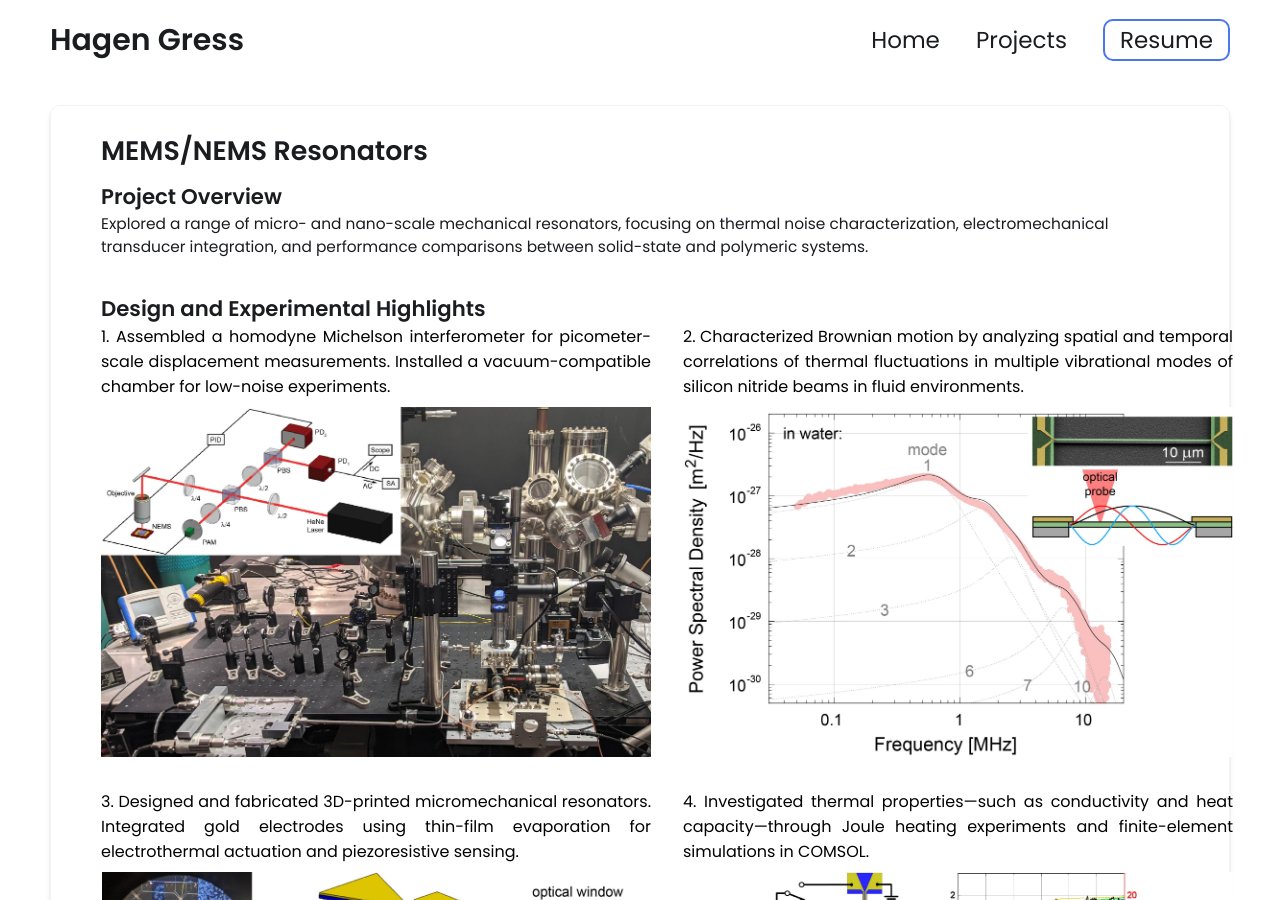
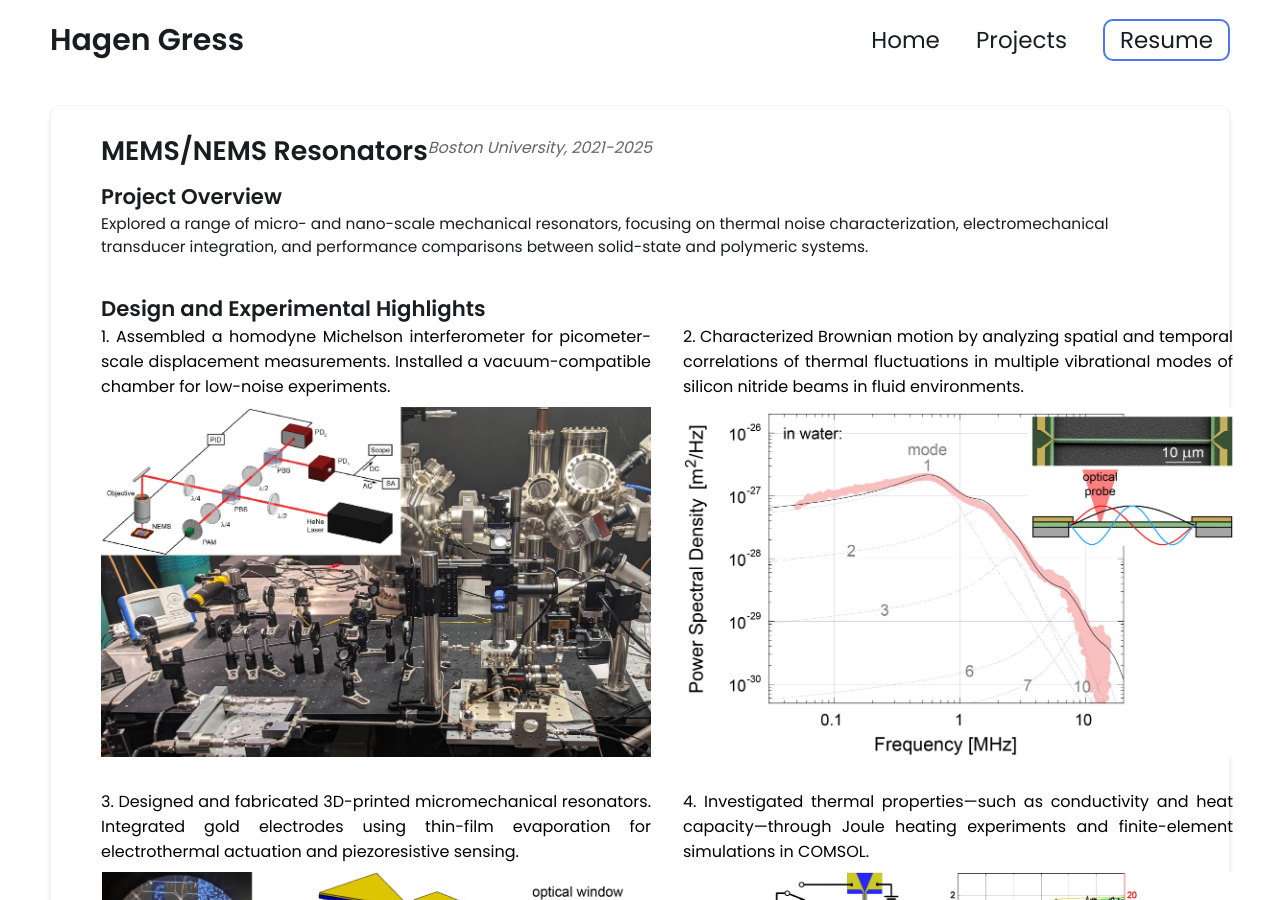
Before and after one commit to HagenGress/HagenGress.github.io, a Jekyll site: the page built from _projects/resonators/index.md, in a window 1280 px wide and 900 px high. Built offline with Jekyll 4.4.1, drawn with Linux system fonts in a browser that asks for light colours.

Commit message:
Update index.md

```diff
--- a/_projects/resonators/index.md
+++ b/_projects/resonators/index.md
@@ -1,6 +1,7 @@
 ---
 layout: post
 title: MEMS/NEMS Resonators
+location: Boston University, 2021-2025
 description: Explored a range of micro- and nano-scale mechanical resonators, focusing on thermal noise characterization, electromechanical transducer integration, and performance comparisons between solid-state and polymeric systems.
 order: 1
 skills: []
```
